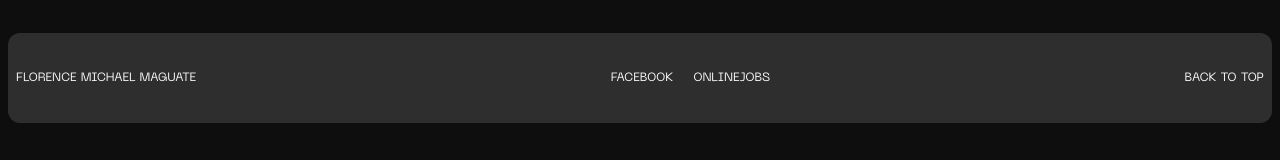
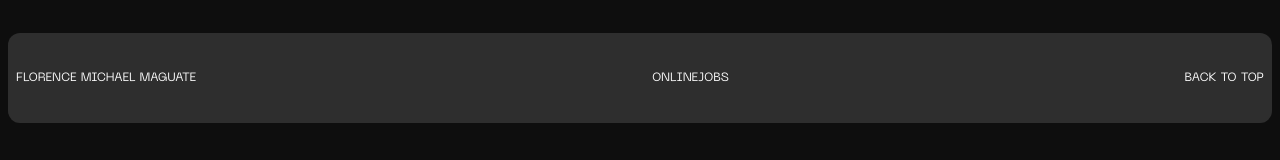
Before and after one commit to mikesmagauate25/folio, a Next.js app: page / in a window 1280 px wide. Shown: the part 4205-4365 px from the top of the page. Built offline with nearby package versions, Linux system fonts and the light colour scheme.

Commit message:
update changes

```diff
--- a/src/app/components/BentoGrid.tsx
+++ b/src/app/components/BentoGrid.tsx
@@ -1,6 +1,7 @@
 "use client";
 import Image from "next/image";
 import { motion } from "framer-motion";
+import Link from "next/link";
 
 const BentoGrid = () => {
   return (
@@ -129,9 +130,11 @@ const BentoGrid = () => {
           transition={{ duration: 0.9, ease: [0.33, 1, 0.68, 1] }}
           className="col-span-4 lg:col-span-12 lg:row-start-13 border-2 h-[70px] lg:h-[75px] rounded-xl flex items-center px-3 text-2xl"
         >
-          <h2 className="text-white font-monument font-regular text-xs lg:text-2xl">
-            DISCOVER MORE WORKS
-          </h2>
+          <Link href="/works">
+            <h2 className="text-white font-monument font-regular text-xs lg:text-2xl">
+              DISCOVER MORE WORKS
+            </h2>
+          </Link>
         </motion.div>
       </div>
     </>
--- a/src/app/components/Footer.tsx
+++ b/src/app/components/Footer.tsx
@@ -1,7 +1,6 @@
 "use client";
 
-import { motion } from "framer-motion";
-import StraggerLetters from "../utils/StaggetLetters";
+import Link from "next/link";
 import BackToTopButton from "./ScrollTop";
 
 const Footers = () => {
@@ -9,8 +8,13 @@ const Footers = () => {
     <footer className="container  text-xs gap-10 font-machina uppercase bg-[#2E2E2E] flex flex-col justify-between items-start lg:h-[90px] mx-auto rounded-xl p-2 pt-5 pb-5 lg:mt-20 mb-10 lg:max-w-[1440px]  lg:mx-auto lg:flex-row lg:justify-between lg:items-center">
       <h2 className="text-white">florence michael maguate</h2>
       <div className="flex flex-col  lg:flex-row lg:justify-between lg:items-center lg:gap-5">
-        <p className="text-white">facebook</p>
-        <p className="text-white">onlinejobs</p>
+        <Link
+          href="https://www.onlinejobs.ph/jobseekers/info/3527342"
+          rel="noopener noreferrer"
+          target="_blank"
+        >
+          <p className="text-white">onlinejobs</p>
+        </Link>
       </div>
       <BackToTopButton />
     </footer>
--- a/src/app/components/Slider.tsx
+++ b/src/app/components/Slider.tsx
@@ -2,6 +2,7 @@
 import React, { useState, useRef, useEffect } from "react";
 import { motion, Variants } from "framer-motion";
 import Card from "./Card";
+import Link from "next/link";
 
 interface ExpertiseItem {
   img: string;
@@ -132,7 +133,9 @@ const Slider: React.FC = () => {
         variants={childVariants}
         className="w-full h-[75px] flex justify-start items-center px-3 text-2xl border-2 font-monument rounded-xl font-regular text-white mt-5"
       >
-        <p className="text-xs lg:text-2xl">DISCOVER ABOUT ME</p>
+        <Link href="/about">
+          <p className="text-xs lg:text-2xl">DISCOVER ABOUT ME</p>
+        </Link>
       </motion.div>
     </div>
   );
```
Also changed, not shown: 1 other file (tests, documents, lock files or other folders).
